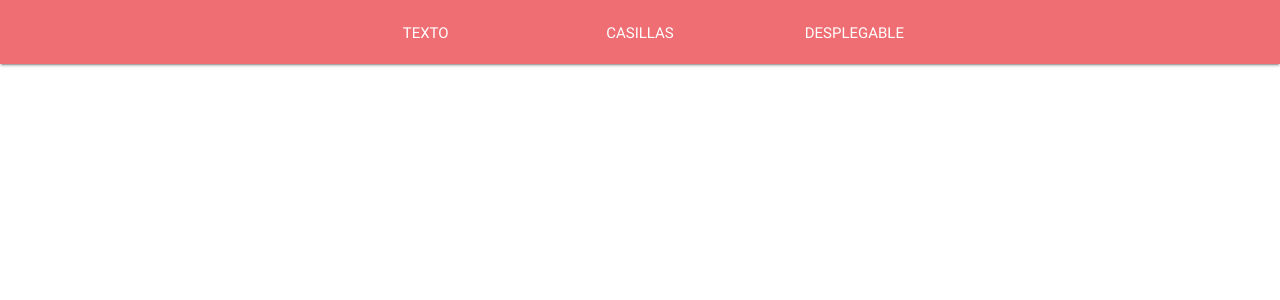
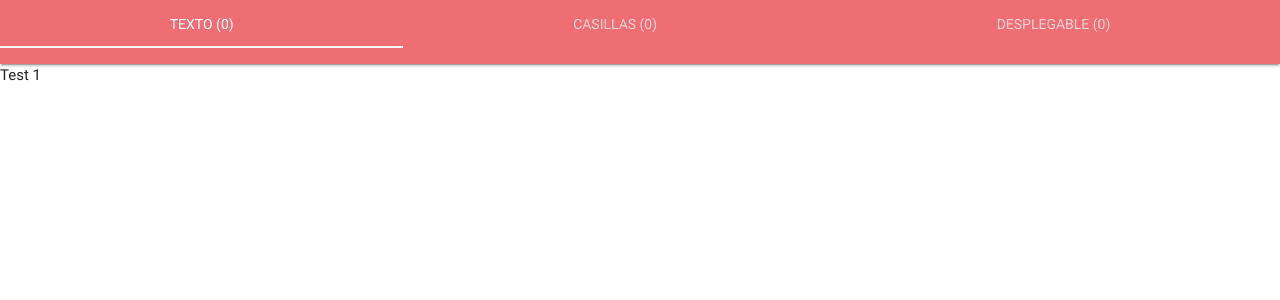
Before and after one commit to samuel11rr/prueba, an Angular app: page / in a window 1280 px wide. Shown: the top 300 px of the page. Built offline with nearby package versions, Linux system fonts and the light colour scheme.

Commit message:
NAVEGACION ACTUALIZADA
Se cambiaron algunas cosas de la navegación

```diff
--- a/src/app/app.component.html
+++ b/src/app/app.component.html
@@ -1,4 +1,10 @@
 <app-navegacion></app-navegacion>
+
+<app-texto></app-texto>
+
+<app-casillas></app-casillas>
+
+<app-desplegable></app-desplegable>
 
 <!-- <div class="container">
   <div class="row">
--- a/src/app/components/navegacion/navegacion.component.html
+++ b/src/app/components/navegacion/navegacion.component.html
@@ -1,5 +1,5 @@
 <nav>
-  <div class="nav-wrapper">
+  <!-- <div class="nav-wrapper">
     <div class="container hide-on-small-only">
       <div class="row">
         <div class="container">
@@ -20,5 +20,14 @@
       <li><a href="badges.html">Casillas</a></li>
       <li><a href="collapsible.html">Desplegable</a></li>
     </ul>
-  </div>
+  </div> -->
+
+  <div class="nav-content">
+  <ul class="tabs tabs-transparent tabs-fixed-width">
+    <li class="tab"><a class="active" href="#texto">Texto (0)</a></li>
+    <li class="tab"><a href="#casillas">Casillas (0)</a></li>
+    <li class="tab"><a href="#desplegable">Desplegable (0)</a></li>
+  </ul>
+</div>
 </nav>
+<!-- </nav> -->
--- /dev/null
+++ b/src/app/components/preguntas/casillas.component.html
@@ -0,0 +1 @@
+<div id="casillas" class="col s12">Test 2</div>
--- /dev/null
+++ b/src/app/components/preguntas/casillas.component.ts
@@ -0,0 +1,14 @@
+import { Component, OnInit } from '@angular/core';
+
+@Component({
+  selector: 'app-casillas',
+  templateUrl: './casillas.component.html'
+})
+export class CasillasComponent implements OnInit {
+
+  constructor() { }
+
+  ngOnInit() {
+  }
+
+}
--- /dev/null
+++ b/src/app/components/preguntas/desplegable.component.html
@@ -0,0 +1 @@
+<div id="desplegable" class="col s12">Test 4</div>
--- /dev/null
+++ b/src/app/components/preguntas/desplegable.component.ts
@@ -0,0 +1,14 @@
+import { Component, OnInit } from '@angular/core';
+
+@Component({
+  selector: 'app-desplegable',
+  templateUrl: './desplegable.component.html'
+})
+export class DesplegableComponent implements OnInit {
+
+  constructor() { }
+
+  ngOnInit() {
+  }
+
+}
--- /dev/null
+++ b/src/app/components/preguntas/texto.component.html
@@ -0,0 +1 @@
+<div id="texto" class="col s12">Test 1</div>
--- /dev/null
+++ b/src/app/components/preguntas/texto.component.ts
@@ -0,0 +1,14 @@
+import { Component, OnInit } from '@angular/core';
+
+@Component({
+  selector: 'app-texto',
+  templateUrl: './texto.component.html'
+})
+export class TextoComponent implements OnInit {
+
+  constructor() { }
+
+  ngOnInit() {
+  }
+
+}
```
Also changed, not shown: src/app/app.module.ts (+7 -1 lines).
